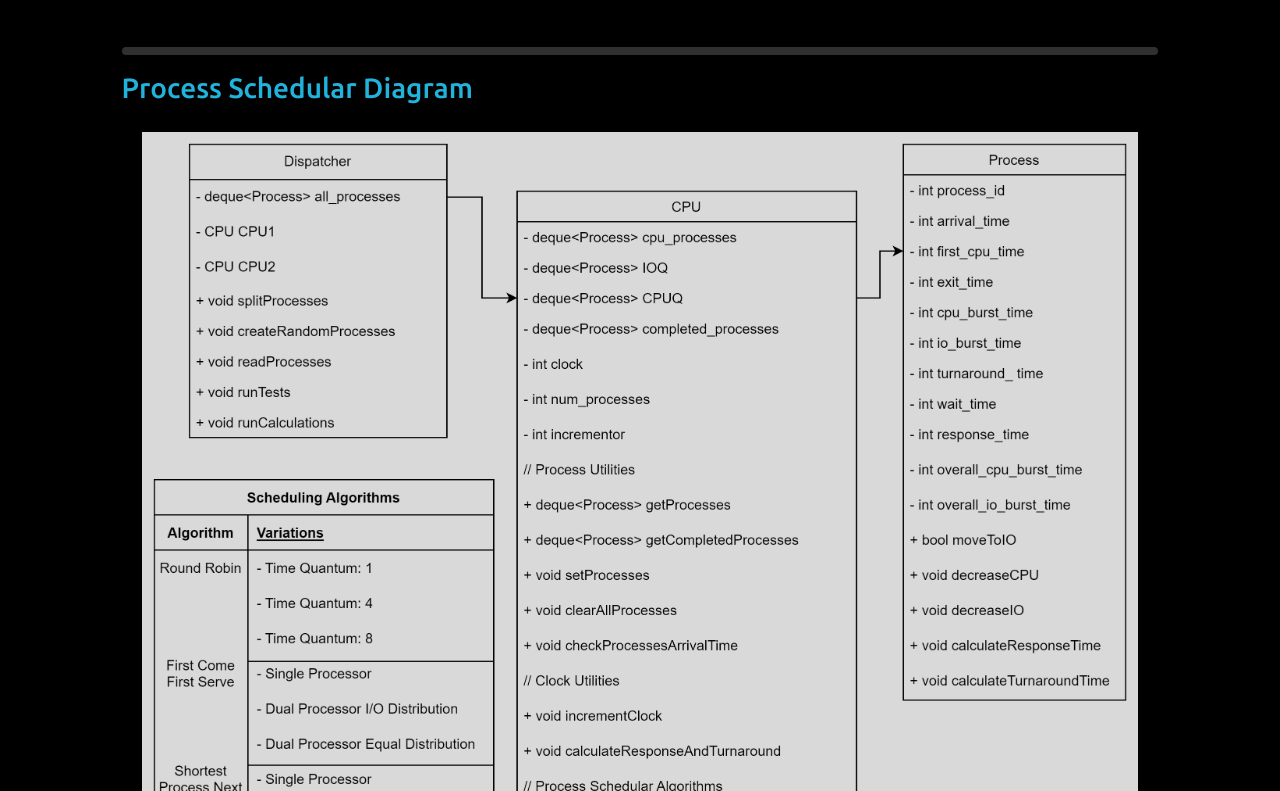
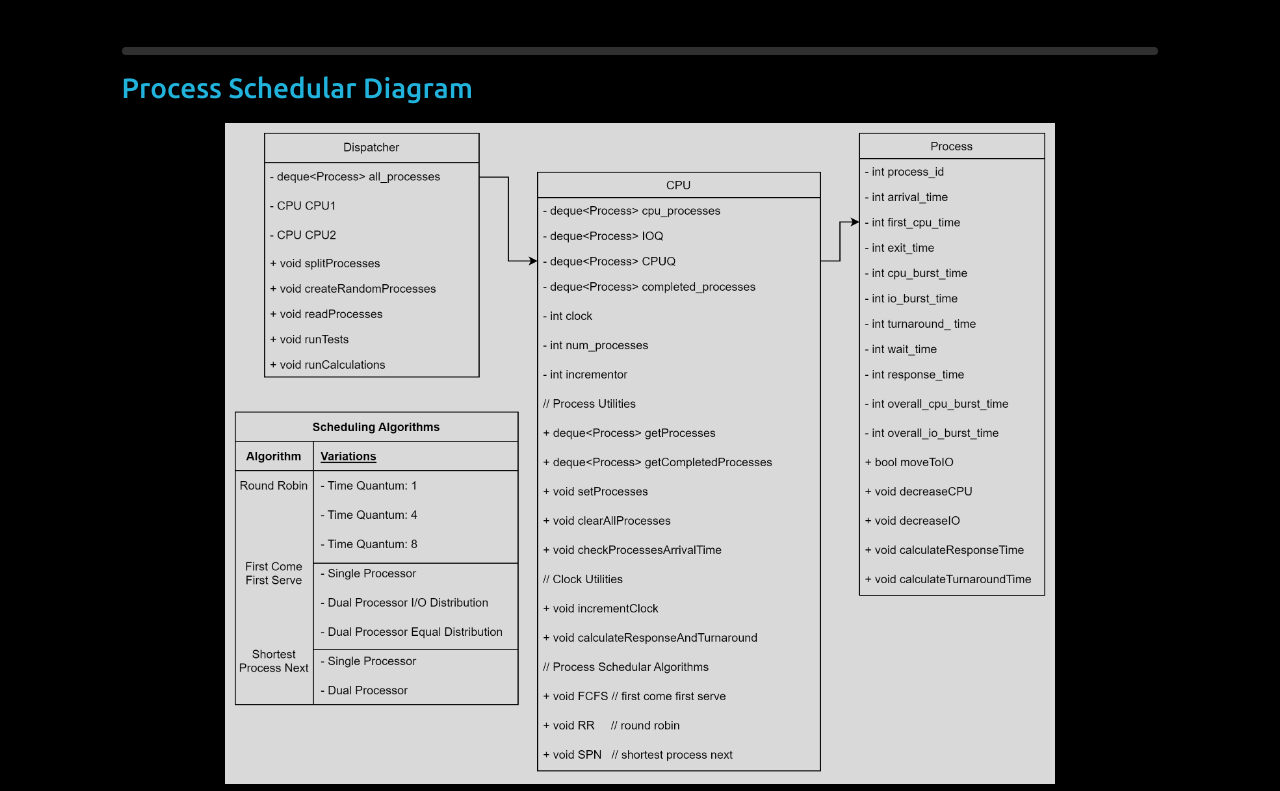
Before and after one commit to eroberts22/portfolio-beyond, a Vue app: page /schedular-dispatch in a window 1280 px wide. Shown: the part 609-1400 px from the top of the page. Built offline with nearby package versions, Linux system fonts and the light colour scheme.

Commit message:
formatting

```diff
--- a/src/App.vue
+++ b/src/App.vue
@@ -39,7 +39,7 @@ body {
   background: rgba(0, 0, 0, 0.5);
   border-radius: 6px;
   margin-top: 2%;
-  margin-bottom: 5%;
+  margin-bottom: 2%;
   padding: 2%;
 }
 
@@ -91,7 +91,7 @@ p span {
 
 .img-wrap {
   width: 100%;
-  padding: 20px;
+  padding: 10%;
 }
 
 @media (min-width: 950px) {
@@ -100,7 +100,7 @@ p span {
   }
 
   .img-wrap {
-    padding: 10px;
+    padding: 10%;
   }
 
   .inner-wrap-twothird {
--- a/src/views/projects/FarmSimulation.vue
+++ b/src/views/projects/FarmSimulation.vue
@@ -288,7 +288,4 @@ export default {
 </script>
 
 <style scoped>
-.img-wrap {
-  padding: 20px;
-}
 </style>
--- a/src/views/projects/HauntedApothecary.vue
+++ b/src/views/projects/HauntedApothecary.vue
@@ -72,4 +72,8 @@ export default {
 </script>
 
 <style scoped>
+.img-wrap {
+  padding-top: 0%;
+  padding-bottom: 0%;
+}
 </style>
--- a/src/views/projects/PortfolioBeyond.vue
+++ b/src/views/projects/PortfolioBeyond.vue
@@ -4,13 +4,15 @@
 
   <div class="central-box">
     <p>
-      See the source code
+      See the current source code
       <a href="https://github.com/eroberts22/portfolio-beyond" target="_blank">here</a>
+      - Vue.js
     </p>
     <br />
     <p>
       See the old source code
       <a href="https://github.com/eroberts22/portfoliobeyond" target="_blank">here</a>
+      - HTML/CSS/JavaScript
     </p>
     <br />
 
--- a/src/views/projects/SchedularDispatchSim.vue
+++ b/src/views/projects/SchedularDispatchSim.vue
@@ -13,7 +13,7 @@
 
     <h3>{{ info.diagramTitle }}</h3>
     <img
-      style="filter: brightness(85%); padding: 20px"
+      style="filter: brightness(85%)"
       :src="require('../../assets/schedular/schedular-diagram.png')"
       alt="schedular-diagram"
       class="img-wrap"
@@ -26,21 +26,21 @@
     <ListBuilder :listObject="info.modeledAlgorithms" />
 
     <img
-      style="filter: brightness(85%); padding: 1rem"
+      style="filter: brightness(85%);"
       :src="require('../../assets/schedular/response.png')"
       alt="schedular-diagram"
       class="img-wrap"
     />
 
     <img
-      style="filter: brightness(85%); padding: 1rem"
+      style="filter: brightness(85%)"
       :src="require('../../assets/schedular/wait.png')"
       alt="schedular-diagram"
       class="img-wrap"
     />
 
     <img
-      style="filter: brightness(85%); padding: 1rem"
+      style="filter: brightness(85%)"
       :src="require('../../assets/schedular/turnaround.png')"
       alt="schedular-diagram"
       class="img-wrap"
@@ -150,5 +150,9 @@ export default {
 };
 </script>
 
-<style>
+<style scoped>
+.img-wrap {
+  padding-top: 1%;
+  padding-bottom: 1%;
+}
 </style>
```
